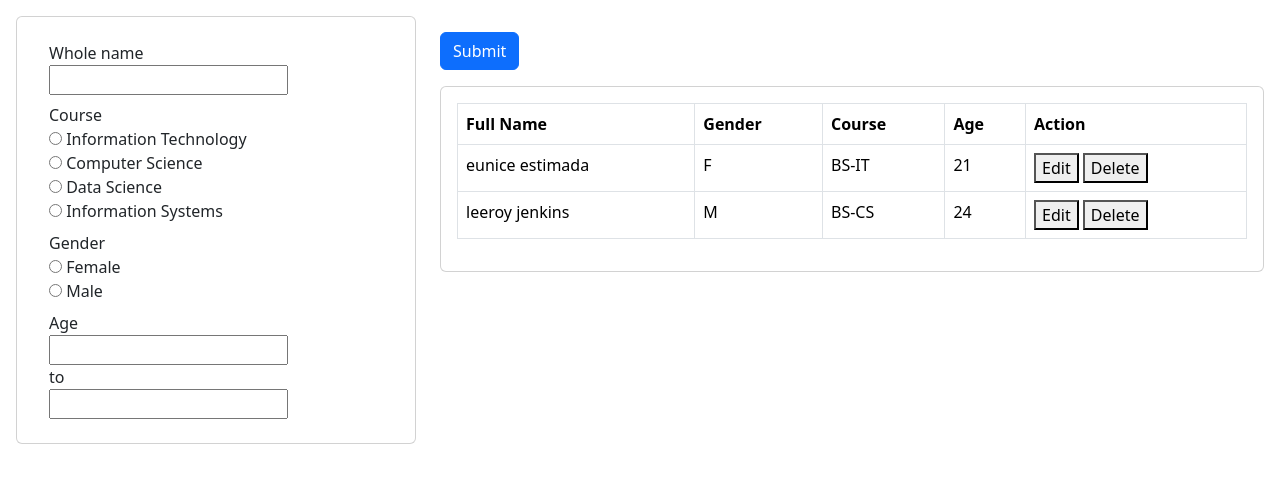
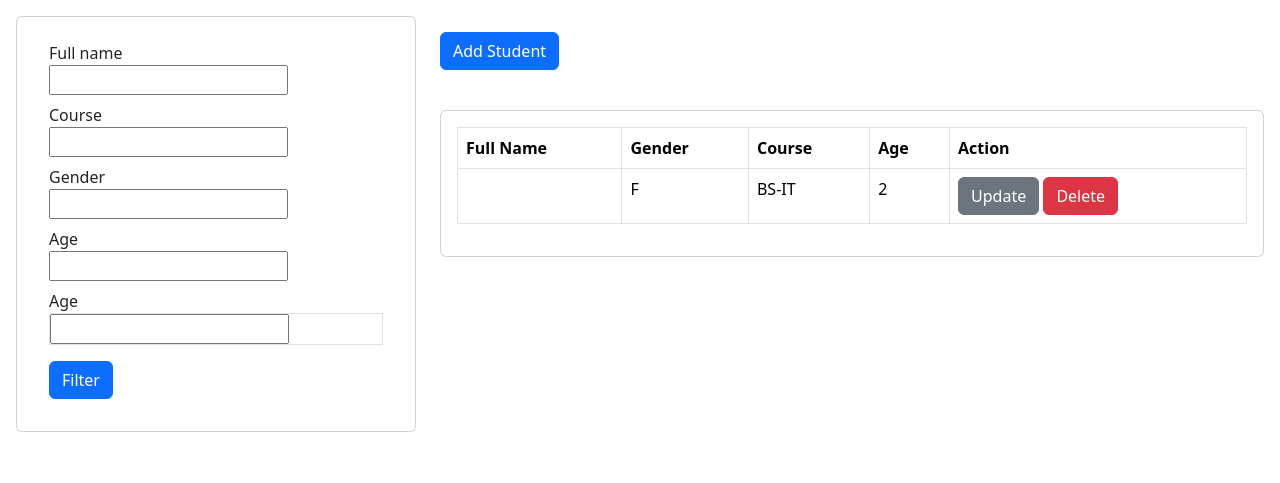
Before and after one commit to Estemetek/EDP_Django, a Django app: template mysite/myapp/templates/base.html in a window 1280 px wide. Shown: the top 483 px of the page. Run offline with Django 5.2, Linux system fonts and the light colour scheme; the template is opened without the code that fills it: values that come from a table or form of the project are taken from there, others are empty; data comes from the database, SQL or seed files in the repository; form fields are guessed from the names that the template uses.

Commit message:
Update base.html

```diff
--- a/mysite/myapp/templates/base.html
+++ b/mysite/myapp/templates/base.html
@@ -15,56 +15,62 @@
         <div class="col-md-4">
           <div class="card">
             <div class="card-body">
-              <form class="px-3" method="POST" >{% csrf_token %}
+              <form class="px-3" action="{% url 'filter' %}" method="POST" >{% csrf_token %}
                 <div>
                   <div class="my-2">
-                    <label for="{{ form.whole_name.id_for_label }}">{{ form.whole_name.label }}</label>
+                    <label for="{{ filter_form.full_name.id_for_label }}">{{ filter_form.full_name.label }}</label>
                     <br>
-                    {{ form.whole_name }}
+                    {{ filter_form.full_name }}
                   </div>
 
                   <div class="my-2">
-                    <label for="{{ form.course.id_for_label }}">{{ form.course.label }}</label>
+                    <label for="{{ filter_form.course.id_for_label }}">{{ filter_form.course.label }}</label>
                     <br>
-                    {{ form.course }}
+                    {{ filter_form.course }}
                   </div>
 
                   <div class="my-2">
-                    <label for="{{ form.gender.id_for_label }}">{{ form.gender.label }}</label>
+                    <label for="{{ filter_form.gender.id_for_label }}">{{ filter_form.gender.label }}</label>
                     <br>
-                    {{ form.gender }}
+                    {{ filter_form.gender }}
                   </div>
 
                   <div class="my-2">
-                    <label for="{{ form.age.id_for_label }}">{{ form.age.label }}</label>
+                    <label for="{{ filter_form.age1.id_for_label }}">{{ filter_form.age1.label }}</label>
                     <br>
                     <div class="w-5">
-                      {{ form.age }}
-                    </div>
-                    to
-                    <div class="w-5">
-                      {{ form.age }}
+                      {{ filter_form.age1 }}
                     </div>
                   </div>
+
+                  <div>
+                    <label for="{{ filter_form.age2.id_for_label }}">{{ filter_form.age2.label }}</label>
+                    <div class="flex flex-row justify-between">
+                        <div class="form-input w-[183px] border border-indigo-800">
+                            {{ filter_form.age2 }}
+                        </div>
+                        <a href=""><button class="btn btn-primary my-3">Filter</button></a>
+                    </div>
+                  </div>
+
+                  <!-- <input type="submit" value="Filter" class="btn btn-primary my-3"></input> -->
                 </div>
               </form>
             </div>
           </div>
         </div>
 
-        <!-- Table -->
         <div class="col-md-8">
           <div>
-            <form action="{% url 'add' %}">
-              <input type="submit" value="Submit" class="btn btn-primary my-3"></input>
-            </form>
+            <div class="mb-4">
+              <a href="{% url 'add' %}"><button class="btn btn-primary my-3">Add Student</button></a>
+            </div>
             <!-- <button type="button" class="btn btn-primary my-3">Add</button> -->
 
+            <!-- Table -->
             <div class="card">
               <div class="card-body">
-                <form method="POST" action="{% url 'base' %}">
-                  {% csrf_token %}
-                  <table class="table table-bordered">
+                <table id="dataTable" class="table table-bordered">
                   <thead>
                     <tr>
                       <th>Full Name</th>
@@ -74,22 +80,21 @@
                       <th>Action</th>
                     </tr>
                   </thead>
-                    <tbody>
-                      {% for d in data %}
+                  {% for d in students %}
+                  <tbody id="tableBody">
                     <tr>
                       <td>{{ d.first_name}} {{d.last_name}}</td>
                       <td>{{ d.gender }} </td>
                       <td>{{ d.course }} </td>
                       <td>{{ d.age }} </td>
                       <td>
-                          <button formnovalidate type="submit" name="edit" value="{{ d.id }}">Edit</button>
-                          <button formnovalidate type="submit" name="delete" value="{{ d.id }}">Delete</button>
+                        <a href="{% url 'update' d.id %}"><button class="btn btn-secondary">Update</button></a>
+                        <button onclick="deleteStudent(`{{d.id}}`)" id="delete_button" class="btn btn-danger">Delete</button>
                       </td>
                     </tr>
+                  </tbody>
                   {% endfor %}
-                    </tbody>
                 </table>
-                </form>
               </div>
             </div>
           </div>
@@ -98,5 +103,14 @@
     </div>
 
   <script src="https://cdn.jsdelivr.net/npm/bootstrap@5.3.3/dist/js/bootstrap.bundle.min.js" integrity="sha384-YvpcrYf0tY3lHB60NNkmXc5s9fDVZLESaAA55NDzOxhy9GkcIdslK1eN7N6jIeHz" crossorigin="anonymous"></script>
+  <script>
+    function deleteStudent(id){
+            let sure = confirm("Are you sure you want to delete?")
+            if (sure){
+                window.location = "/delete/" + id
+                // window.location = `/delete/${id}`;
+            }
+        }
+  </script>
 </body>
 </html>
```
Lines whose indentation alone changed are shown as unchanged.
